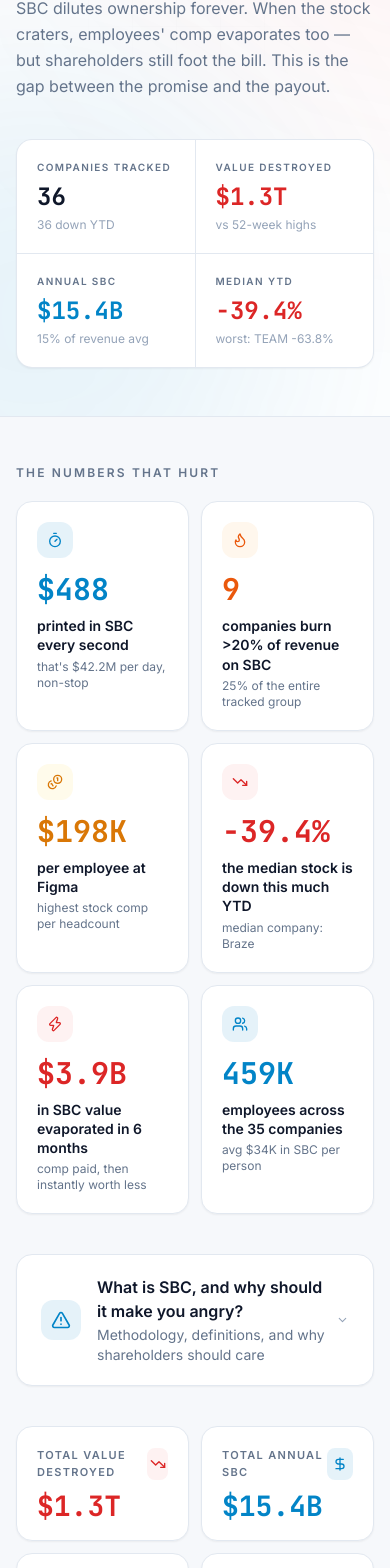
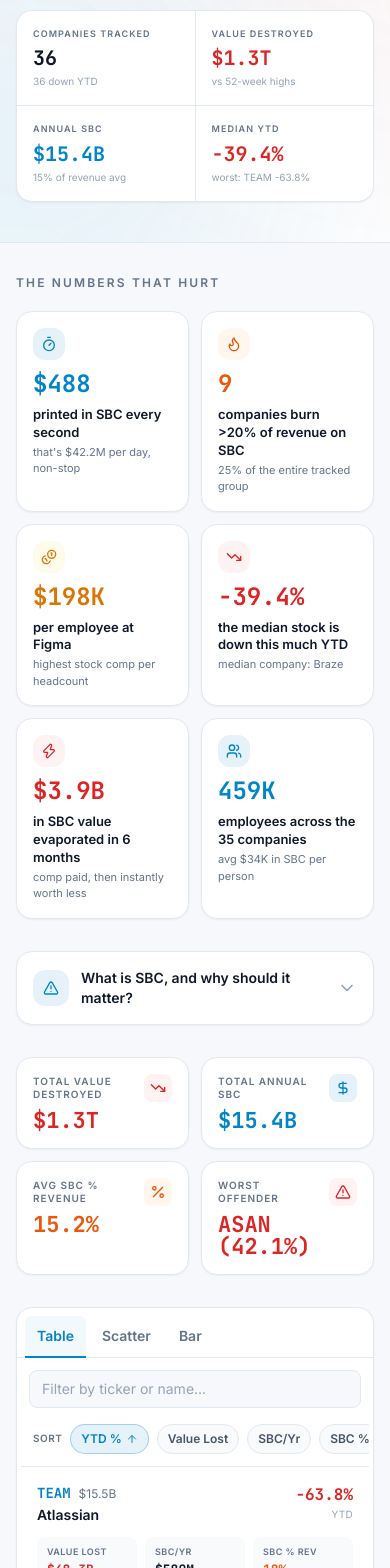
Before and after one commit to TraceCohenTech/software-meltdown, a Next.js app: page /software-meltdown in a window 390 px wide. Shown: the part 414-1982 px from the top of the page. Built offline with nearby package versions, Linux system fonts and the light colour scheme.

Commit message:
Mobile optimization: card list for table, responsive hero, tighter spacing

```diff
--- a/src/components/meltdown/MeltdownDashboard.tsx
+++ b/src/components/meltdown/MeltdownDashboard.tsx
@@ -122,30 +122,30 @@ export default function MeltdownDashboard() {
         <div className="absolute -top-32 left-1/3 w-[620px] h-[620px] bg-red-500/[0.08] rounded-full blur-[140px] pointer-events-none" />
         <div className="absolute -bottom-40 right-1/4 w-[520px] h-[520px] bg-accent/[0.10] rounded-full blur-[130px] pointer-events-none" />
 
-        <div className="relative max-w-[1400px] mx-auto px-4 sm:px-8 pt-14 sm:pt-20 pb-12 sm:pb-16">
-          <div className="inline-flex items-center gap-2 bg-red-50 border border-red-200 rounded-full px-3.5 py-1.5 mb-6 shadow-sm">
+        <div className="relative max-w-[1400px] mx-auto px-4 sm:px-8 pt-10 sm:pt-20 pb-10 sm:pb-16">
+          <div className="inline-flex items-center gap-2 bg-red-50 border border-red-200 rounded-full px-3 py-1.5 mb-5 sm:mb-6 shadow-sm">
             <span className="relative flex h-2 w-2">
               <span className="animate-ping absolute inline-flex h-full w-full rounded-full bg-red-400 opacity-75" />
               <span className="relative inline-flex rounded-full h-2 w-2 bg-red-500" />
             </span>
-            <span className="text-[11px] font-semibold text-red-700 tracking-[0.14em] uppercase">
+            <span className="text-[10px] sm:text-[11px] font-semibold text-red-700 tracking-[0.12em] sm:tracking-[0.14em] uppercase">
               Live Value Destruction Tracker
             </span>
           </div>
 
-          <h1 className="text-[44px] sm:text-6xl lg:text-7xl font-bold tracking-tight leading-[1.02] max-w-4xl text-slate-900">
+          <h1 className="text-[36px] sm:text-6xl lg:text-7xl font-bold tracking-tight leading-[1.05] sm:leading-[1.02] max-w-4xl text-slate-900">
             The Great{" "}
             <span className="relative inline-block">
               <span className="bg-gradient-to-br from-red-500 via-red-600 to-orange-600 bg-clip-text text-transparent">
                 Software Meltdown
               </span>
-              <svg className="absolute -bottom-2 left-0 w-full" viewBox="0 0 500 10" fill="none" preserveAspectRatio="none">
+              <svg className="absolute -bottom-1.5 sm:-bottom-2 left-0 w-full" viewBox="0 0 500 10" fill="none" preserveAspectRatio="none">
                 <path d="M0 5 Q125 10 250 5 T500 5" stroke="#dc2626" strokeWidth="3" strokeLinecap="round" opacity="0.5" />
               </svg>
             </span>
           </h1>
 
-          <p className="text-xl sm:text-2xl text-slate-700 mt-7 max-w-3xl leading-[1.45] font-medium">
+          <p className="text-lg sm:text-2xl text-slate-700 mt-5 sm:mt-7 max-w-3xl leading-[1.45] font-medium">
             <span className="text-slate-900 font-bold">{formatBillions(totalValueDestroyed)}</span>{" "}
             vaporized across {data.length} public software companies —
             while they kept paying out{" "}
@@ -153,13 +153,13 @@ export default function MeltdownDashboard() {
             a year in stock-based compensation.
           </p>
 
-          <p className="text-base text-slate-500 mt-5 max-w-2xl leading-relaxed">
+          <p className="text-sm sm:text-base text-slate-500 mt-4 sm:mt-5 max-w-2xl leading-relaxed">
             SBC dilutes ownership forever. When the stock craters, employees' comp evaporates too —
             but shareholders still foot the bill. This is the gap between the promise and the payout.
           </p>
 
           {/* ─── Hero stat strip ─── */}
-          <div className="mt-10 grid grid-cols-2 sm:grid-cols-4 gap-px rounded-2xl overflow-hidden border border-border bg-border shadow-sm">
+          <div className="mt-7 sm:mt-10 grid grid-cols-2 sm:grid-cols-4 gap-px rounded-2xl overflow-hidden border border-border bg-border shadow-sm">
             <HeroStat
               label="Companies tracked"
               value={`${data.length}`}
@@ -187,7 +187,7 @@ export default function MeltdownDashboard() {
         </div>
       </header>
 
-      <main className="max-w-[1400px] mx-auto px-4 sm:px-8 py-12 space-y-10">
+      <main className="max-w-[1400px] mx-auto px-4 sm:px-8 py-8 sm:py-12 space-y-8 sm:space-y-10">
         {/* ═══ FUN FACTS ═══ */}
         <section>
           <div className="flex items-baseline justify-between mb-5">
@@ -248,25 +248,25 @@ export default function MeltdownDashboard() {
         <div className="bg-surface border border-border rounded-2xl overflow-hidden shadow-sm">
           <button
             onClick={() => setShowMethodology(!showMethodology)}
-            className="w-full flex items-center justify-between px-6 py-5 text-left hover:bg-slate-50 transition-colors"
+            className="w-full flex items-center justify-between gap-3 px-4 sm:px-6 py-4 sm:py-5 text-left hover:bg-slate-50 transition-colors"
           >
-            <div className="flex items-center gap-4">
-              <div className="w-10 h-10 rounded-xl bg-accent/10 flex items-center justify-center shrink-0">
-                <AlertTriangle className="w-5 h-5 text-accent" />
+            <div className="flex items-center gap-3 sm:gap-4 min-w-0">
+              <div className="w-9 h-9 sm:w-10 sm:h-10 rounded-xl bg-accent/10 flex items-center justify-center shrink-0">
+                <AlertTriangle className="w-4 h-4 sm:w-5 sm:h-5 text-accent" />
               </div>
-              <div>
-                <span className="text-base font-semibold text-slate-900">
-                  What is SBC, and why should it make you angry?
+              <div className="min-w-0">
+                <span className="text-sm sm:text-base font-semibold text-slate-900 block">
+                  What is SBC, and why should it matter?
                 </span>
-                <span className="text-sm text-slate-500 block mt-0.5">
+                <span className="hidden sm:block text-xs sm:text-sm text-slate-500 mt-0.5">
                   Methodology, definitions, and why shareholders should care
                 </span>
               </div>
             </div>
-            <ChevronDown className={`w-5 h-5 text-slate-400 transition-transform duration-200 ${showMethodology ? "rotate-180" : ""}`} />
+            <ChevronDown className={`w-5 h-5 text-slate-400 shrink-0 transition-transform duration-200 ${showMethodology ? "rotate-180" : ""}`} />
           </button>
           {showMethodology && (
-            <div className="px-6 pb-6 space-y-4 border-t border-border pt-5">
+            <div className="px-4 sm:px-6 pb-4 sm:pb-6 space-y-4 border-t border-border pt-4 sm:pt-5">
               <div className="grid sm:grid-cols-2 gap-3">
                 <ExplainerCard
                   title="Stock-Based Compensation (SBC)"
@@ -319,37 +319,39 @@ export default function MeltdownDashboard() {
 
         {/* ═══ TAB BAR ═══ */}
         <div className="bg-surface border border-border rounded-2xl overflow-hidden shadow-sm">
-          <div className="flex items-center gap-1 px-4 pt-3 pb-0 border-b border-border">
+          <div className="flex flex-wrap items-center gap-1 px-2 sm:px-4 pt-2 sm:pt-3 pb-0 border-b border-border">
             {(["table", "scatter", "bar"] as ViewTab[]).map((tab) => (
               <button
                 key={tab}
                 onClick={() => setActiveTab(tab)}
-                className={`px-4 py-2.5 text-sm font-semibold capitalize transition-all border-b-2 -mb-[1px] rounded-t-md ${
+                className={`px-3 sm:px-4 py-2.5 text-sm font-semibold capitalize transition-all border-b-2 -mb-[1px] rounded-t-md ${
                   activeTab === tab
                     ? "border-accent text-accent bg-accent/5"
                     : "border-transparent text-slate-500 hover:text-slate-900 hover:bg-slate-50"
                 }`}
               >
-                {tab === "scatter" ? "Scatter Plot" : tab === "bar" ? "Bar Chart" : "Table"}
+                {tab === "scatter" ? "Scatter" : tab === "bar" ? "Bar" : "Table"}
               </button>
             ))}
+          </div>
 
           {activeTab === "table" && (
-              <div className="ml-auto pb-2">
+            <div className="px-3 sm:px-4 pt-3">
               <input
                 type="text"
                 placeholder="Filter by ticker or name..."
                 value={filter}
                 onChange={(e) => setFilter(e.target.value)}
-                  className="bg-base border border-border rounded-lg px-3 py-1.5 text-sm text-slate-900 placeholder:text-slate-400 focus:outline-none focus:border-accent focus:ring-2 focus:ring-accent/20 w-56 transition-all"
+                className="bg-base border border-border rounded-lg px-3 py-2 text-sm text-slate-900 placeholder:text-slate-400 focus:outline-none focus:border-accent focus:ring-2 focus:ring-accent/20 w-full sm:w-64 transition-all"
               />
             </div>
           )}
-          </div>
 
           {/* ═══ VIEWS ═══ */}
           <div className="p-1">
             {activeTab === "table" && (
+              <>
+                <div className="hidden sm:block">
                   <SBCTable
                     data={filtered}
                     sortKey={sortKey}
@@ -357,6 +359,12 @@ export default function MeltdownDashboard() {
                     onSort={toggleSort}
                     onSelect={setSelectedCompany}
                   />
+                </div>
+                <div className="sm:hidden">
+                  <MobileSortBar sortKey={sortKey} sortDir={sortDir} onSort={toggleSort} />
+                  <MobileCardList data={filtered} onSelect={setSelectedCompany} />
+                </div>
+              </>
             )}
             {activeTab === "scatter" && <SBCScatterPlot data={data} onSelect={setSelectedCompany} />}
             {activeTab === "bar" && <SBCBarChart data={data} onSelect={setSelectedCompany} />}
@@ -412,12 +420,12 @@ function HeroStat({
   const color =
     accent === "red" ? "text-red-600" : accent === "blue" ? "text-accent" : "text-slate-900"
   return (
-    <div className="bg-surface px-5 py-5 sm:px-6 sm:py-6">
-      <div className="text-[10px] font-semibold uppercase tracking-[0.14em] text-slate-500">
+    <div className="bg-surface px-4 py-4 sm:px-6 sm:py-6">
+      <div className="text-[9px] sm:text-[10px] font-semibold uppercase tracking-[0.12em] sm:tracking-[0.14em] text-slate-500">
         {label}
       </div>
-      <div className={`text-2xl sm:text-3xl font-bold font-mono mt-1.5 ${color}`}>{value}</div>
-      <div className="text-xs text-slate-400 mt-1">{sub}</div>
+      <div className={`text-xl sm:text-3xl font-bold font-mono mt-1 sm:mt-1.5 ${color} break-words`}>{value}</div>
+      <div className="text-[10px] sm:text-xs text-slate-400 mt-0.5 sm:mt-1 truncate">{sub}</div>
     </div>
   )
 }
@@ -454,17 +462,17 @@ function StatCard({
 
   return (
     <div
-      className={`bg-surface border border-border rounded-2xl p-5 sm:p-6 transition-all duration-200 hover:shadow-lg ${palette.hover} group shadow-sm`}
+      className={`bg-surface border border-border rounded-2xl p-4 sm:p-6 transition-all duration-200 hover:shadow-lg ${palette.hover} group shadow-sm`}
     >
-      <div className="flex items-center justify-between mb-3">
-        <div className="text-[11px] font-semibold text-slate-500 uppercase tracking-[0.12em]">
+      <div className="flex items-center justify-between gap-2 mb-2 sm:mb-3">
+        <div className="text-[10px] sm:text-[11px] font-semibold text-slate-500 uppercase tracking-[0.1em] sm:tracking-[0.12em] leading-tight">
           {label}
         </div>
-        <div className={`w-8 h-8 rounded-lg ${palette.iconBg} ${palette.text} flex items-center justify-center`}>
+        <div className={`w-7 h-7 sm:w-8 sm:h-8 rounded-lg ${palette.iconBg} ${palette.text} flex items-center justify-center shrink-0`}>
           {icon}
         </div>
       </div>
-      <div className={`text-[28px] sm:text-[32px] font-bold font-mono ${palette.text} leading-none`}>
+      <div className={`text-[22px] sm:text-[32px] font-bold font-mono ${palette.text} leading-none break-words`}>
         {value}
       </div>
     </div>
@@ -576,6 +584,110 @@ function SBCTable({
   )
 }
 
+/* ─── Mobile Sort Bar ─── */
+function MobileSortBar({
+  sortKey,
+  sortDir,
+  onSort,
+}: {
+  sortKey: SortKey
+  sortDir: SortDir
+  onSort: (key: SortKey) => void
+}) {
+  const options: { key: SortKey; label: string }[] = [
+    { key: "pctYTD", label: "YTD %" },
+    { key: "valueDestroyedB", label: "Value Lost" },
+    { key: "sbcAnnualM", label: "SBC/Yr" },
+    { key: "sbcPctRevenue", label: "SBC %" },
+    { key: "marketCapB", label: "Mkt Cap" },
+  ]
+  return (
+    <div className="flex items-center gap-2 px-3 py-3 overflow-x-auto border-b border-border">
+      <span className="text-[10px] font-semibold text-slate-500 uppercase tracking-wider shrink-0">Sort</span>
+      {options.map((o) => {
+        const active = sortKey === o.key
+        return (
+          <button
+            key={o.key}
+            onClick={() => onSort(o.key)}
+            className={`shrink-0 inline-flex items-center gap-1 px-2.5 py-1.5 rounded-full text-xs font-semibold border transition-colors ${
+              active
+                ? "bg-accent/10 border-accent/30 text-accent"
+                : "bg-slate-50 border-border text-slate-600"
+            }`}
+          >
+            {o.label}
+            {active && (sortDir === "asc" ? <ArrowUp className="w-3 h-3" /> : <ArrowDown className="w-3 h-3" />)}
+          </button>
+        )
+      })}
+    </div>
+  )
+}
+
+/* ─── Mobile Card List ─── */
+function MobileCardList({
+  data,
+  onSelect,
+}: {
+  data: CompanyWithMetrics[]
+  onSelect: (c: CompanyWithMetrics) => void
+}) {
+  if (data.length === 0) {
+    return <div className="px-4 py-12 text-center text-sm text-slate-500">No companies match.</div>
+  }
+  return (
+    <ul className="divide-y divide-border">
+      {data.map((c) => (
+        <li
+          key={c.ticker}
+          onClick={() => onSelect(c)}
+          className="px-4 py-4 active:bg-slate-100 cursor-pointer"
+        >
+          <div className="flex items-start justify-between gap-3">
+            <div className="min-w-0">
+              <div className="flex items-baseline gap-2">
+                <span className="font-mono font-bold text-accent text-sm">{c.ticker}</span>
+                <span className="text-xs text-slate-500">{formatBillions(c.marketCapB)}</span>
+              </div>
+              <div className="text-sm font-semibold text-slate-900 truncate mt-0.5">{c.company}</div>
+            </div>
+            <div className="text-right shrink-0">
+              <div className="text-base font-mono font-bold" style={{ color: colorForPct(c.pctYTD) }}>
+                {formatPct(c.pctYTD)}
+              </div>
+              <div className="text-[10px] text-slate-400 uppercase tracking-wide">YTD</div>
+            </div>
+          </div>
+          <div className="mt-3 grid grid-cols-3 gap-2">
+            <MobileMetric label="Value Lost" value={formatBillions(c.valueDestroyedB)} color="#dc2626" />
+            <MobileMetric label="SBC/Yr" value={formatMillions(c.sbcAnnualM)} />
+            <MobileMetric
+              label="SBC % Rev"
+              value={`${c.sbcPctRevenue.toFixed(0)}%`}
+              color={colorForSBCPct(c.sbcPctRevenue)}
+            />
+          </div>
+        </li>
+      ))}
+    </ul>
+  )
+}
+
+function MobileMetric({ label, value, color }: { label: string; value: string; color?: string }) {
+  return (
+    <div className="bg-slate-50 rounded-lg px-2.5 py-2">
+      <div className="text-[9px] font-semibold uppercase tracking-wider text-slate-500">{label}</div>
+      <div
+        className="text-[13px] font-mono font-bold mt-0.5 truncate"
+        style={{ color: color ?? "#0f172a" }}
+      >
+        {value}
+      </div>
+    </div>
+  )
+}
+
 /* ─── Scatter Plot ─── */
 function SBCScatterPlot({
   data,
@@ -594,7 +706,7 @@ function SBCScatterPlot({
   }))
 
   return (
-    <div className="p-4 sm:p-6">
+    <div className="p-3 sm:p-6">
       <h3 className="text-sm font-semibold text-slate-600 mb-4">
         SBC % Revenue vs Value Destroyed — dot size = market cap, color = YTD %
       </h3>
@@ -678,12 +790,12 @@ function SBCBarChart({
     }))
 
   return (
-    <div className="p-4 sm:p-6">
+    <div className="p-3 sm:p-6">
       <h3 className="text-sm font-semibold text-slate-600 mb-4">
         Top 15 by Annual SBC ($M) — colored by SBC % Revenue
       </h3>
       <ResponsiveContainer width="100%" height={520}>
-        <BarChart data={top15} layout="vertical" margin={{ top: 5, right: 60, left: 60, bottom: 5 }}>
+        <BarChart data={top15} layout="vertical" margin={{ top: 5, right: 50, left: 10, bottom: 5 }}>
           <CartesianGrid strokeDasharray="3 3" stroke={GRID_STROKE} horizontal={false} />
           <XAxis
             type="number"
@@ -843,16 +955,16 @@ function FunFact({
 
   return (
     <div
-      className={`bg-surface border border-border rounded-2xl p-5 sm:p-6 hover:shadow-md ${palette.border} transition-all duration-200 group shadow-sm`}
+      className={`bg-surface border border-border rounded-2xl p-4 sm:p-6 hover:shadow-md ${palette.border} transition-all duration-200 group shadow-sm`}
     >
-      <div className={`w-9 h-9 rounded-xl ${palette.iconBg} ${palette.text} flex items-center justify-center mb-4`}>
+      <div className={`w-8 h-8 sm:w-9 sm:h-9 rounded-xl ${palette.iconBg} ${palette.text} flex items-center justify-center mb-3 sm:mb-4`}>
         {icon}
       </div>
-      <div className={`text-[30px] sm:text-[34px] font-bold font-mono ${palette.text} leading-none`}>
+      <div className={`text-[24px] sm:text-[34px] font-bold font-mono ${palette.text} leading-none break-words`}>
         {stat}
       </div>
-      <div className="text-sm text-slate-900 mt-3 leading-snug font-semibold">{label}</div>
-      <div className="text-xs text-slate-500 mt-1">{sublabel}</div>
+      <div className="text-[13px] sm:text-sm text-slate-900 mt-2.5 sm:mt-3 leading-snug font-semibold">{label}</div>
+      <div className="text-[11px] sm:text-xs text-slate-500 mt-0.5 sm:mt-1">{sublabel}</div>
     </div>
   )
 }
```
Also changed, not shown: src/app/layout.tsx (+8 -1 lines). Lines whose indentation alone changed are shown as unchanged.
